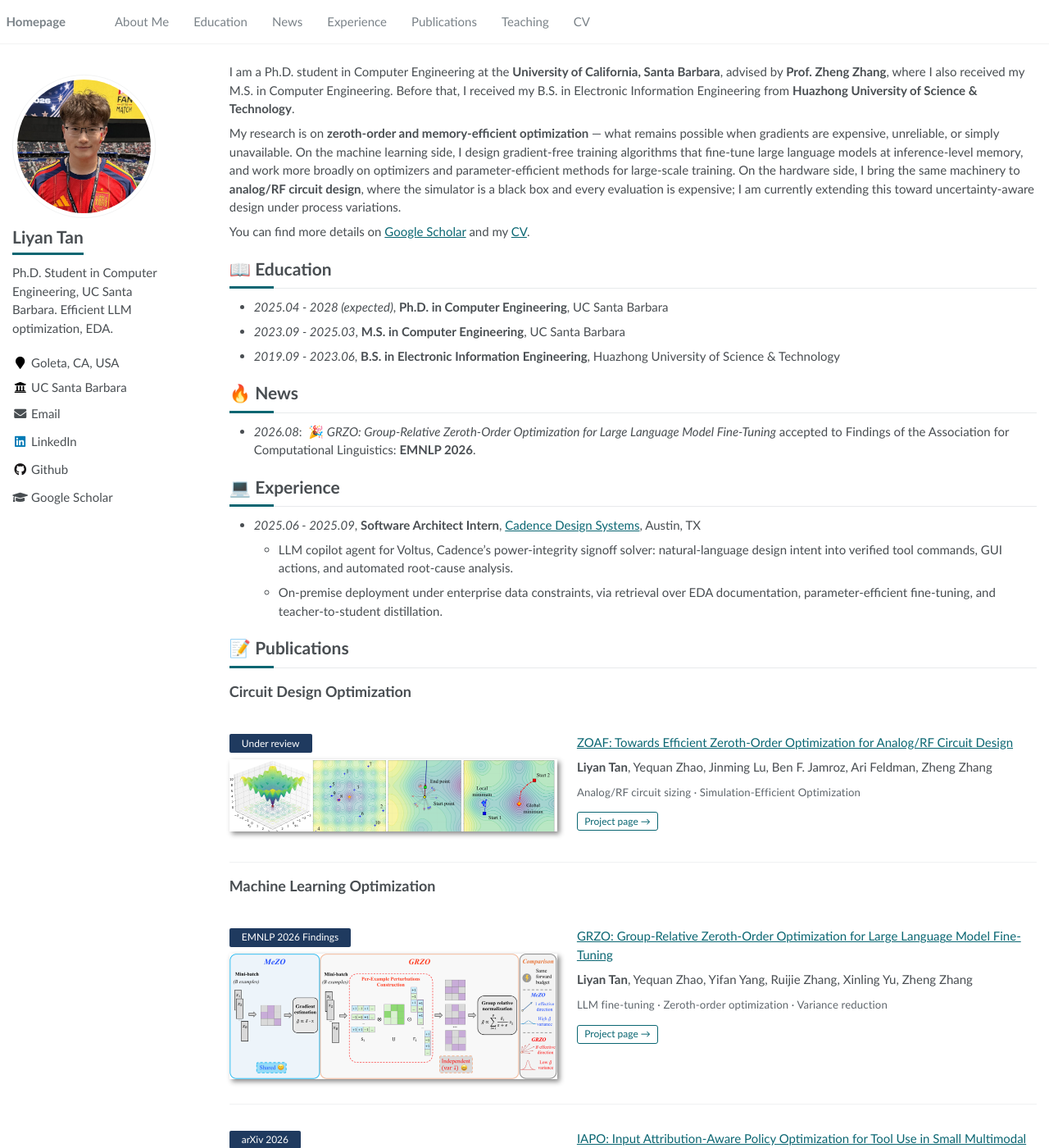
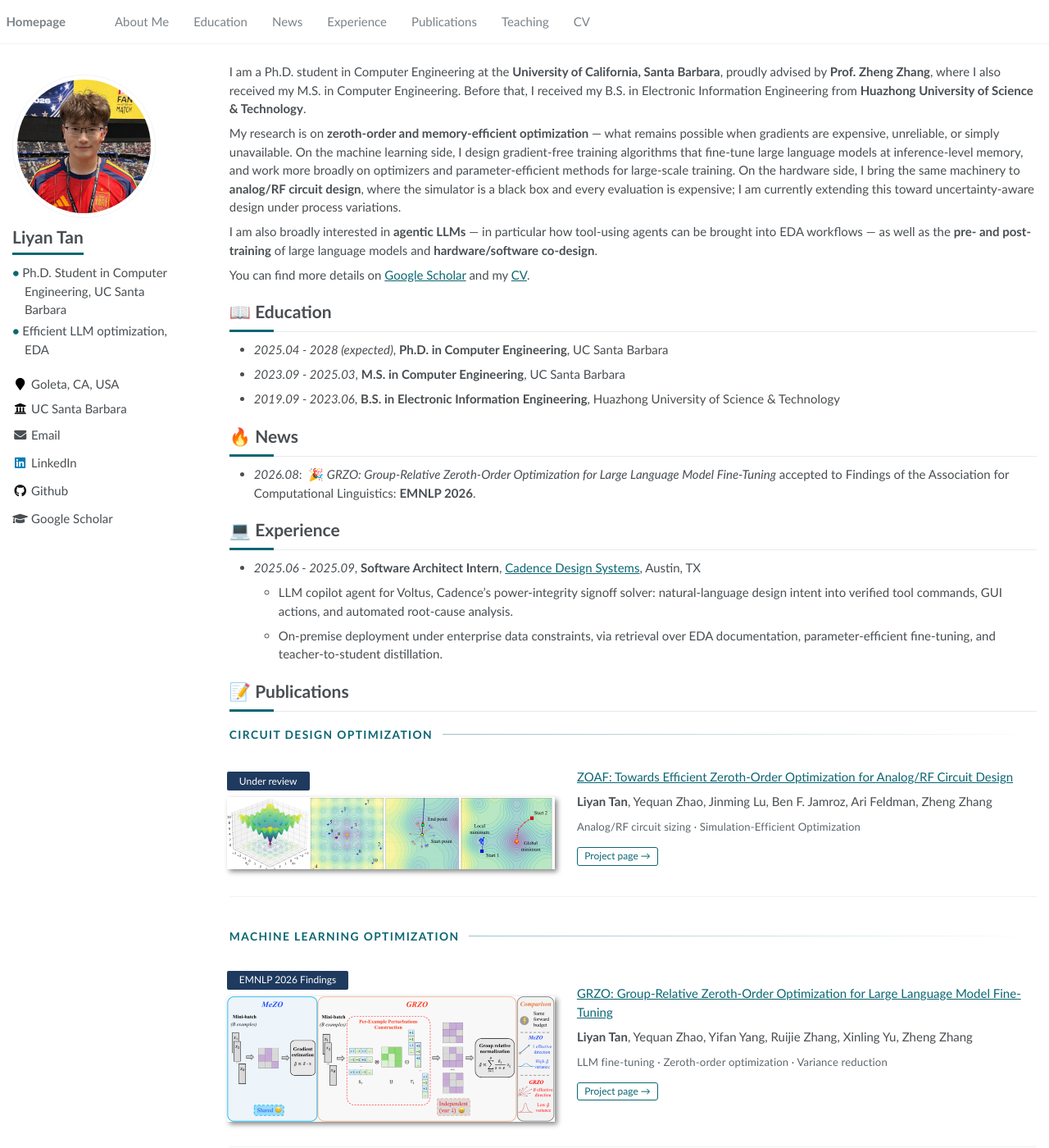
Before and after one commit to LiyanTan111/LiyanTan111.github.io, a Jekyll site: the page built from _pages/about.md, in a window 1280 px wide and 1400 px high. Shown: the whole window at 82% size. Built offline with Jekyll 4.4.1, drawn with Linux system fonts in a browser that asks for light colours.

Commit message:
Bulleted two-line bio, centered card images, distinct publication groups, GRZO drop-in claim

```diff
--- a/_config.yml
+++ b/_config.yml
@@ -23,7 +23,7 @@ baidu_site_verification  :  # get baidu_site_verification from https://ziyuan.ba
 author:
   name             : "Liyan Tan"
   avatar           : "images/profile.jpg"
-  bio              : "Ph.D. Student in Computer Engineering, UC Santa Barbara. Efficient LLM optimization, EDA."
+  bio              : "<span class='bio-line'>Ph.D. Student in Computer Engineering, UC Santa Barbara</span><span class='bio-line'>Efficient LLM optimization, EDA</span>"
   location         : "Goleta, CA, USA"
   employer         : "UC Santa Barbara"
   pubmed           :
--- a/_pages/about.md
+++ b/_pages/about.md
@@ -10,9 +10,11 @@ redirect_from:
 
 <span class='anchor' id='about-me'></span>
 
-I am a Ph.D. student in Computer Engineering at the **University of California, Santa Barbara**, advised by **Prof. Zheng Zhang**, where I also received my M.S. in Computer Engineering. Before that, I received my B.S. in Electronic Information Engineering from **Huazhong University of Science & Technology**.
+I am a Ph.D. student in Computer Engineering at the **University of California, Santa Barbara**, proudly advised by **Prof. Zheng Zhang**, where I also received my M.S. in Computer Engineering. Before that, I received my B.S. in Electronic Information Engineering from **Huazhong University of Science & Technology**.
 
 My research is on **zeroth-order and memory-efficient optimization** — what remains possible when gradients are expensive, unreliable, or simply unavailable. On the machine learning side, I design gradient-free training algorithms that fine-tune large language models at inference-level memory, and work more broadly on optimizers and parameter-efficient methods for large-scale training. On the hardware side, I bring the same machinery to **analog/RF circuit design**, where the simulator is a black box and every evaluation is expensive; I am currently extending this toward uncertainty-aware design under process variations.
+
+I am also broadly interested in **agentic LLMs** — in particular how tool-using agents can be brought into EDA workflows — as well as the **pre- and post-training** of large language models and **hardware/software co-design**.
 
 You can find more details on <a href='https://scholar.google.com/citations?user=xBvnXWsAAAAJ&hl=en'>Google Scholar</a> and my <a href='{{ site.baseurl }}/cv/'>CV</a>.
 
@@ -32,6 +34,7 @@ You can find more details on <a href='https://scholar.google.com/citations?user=
 # 📝 Publications
 
 ## Circuit Design Optimization
+{: .pub-group}
 
 <div class='paper-box'><div class='paper-box-image'><div><div class="badge">Under review</div><img src='{{ site.baseurl }}/images/zoaf.png' alt="ZOAF" width="100%"></div></div>
 <div class='paper-box-text' markdown="1">
@@ -47,6 +50,7 @@ You can find more details on <a href='https://scholar.google.com/citations?user=
 </div>
 
 ## Machine Learning Optimization
+{: .pub-group}
 
 <div class='paper-box'><div class='paper-box-image'><div><div class="badge">EMNLP 2026 Findings</div><img src='{{ site.baseurl }}/images/grzo.png' alt="GRZO" width="100%"></div></div>
 <div class='paper-box-text' markdown="1">
--- a/assets/css/main.scss
+++ b/assets/css/main.scss
@@ -43,7 +43,7 @@
 .paper-box {
     display: flex;
     justify-content: left;
-    align-items: flex-start;
+    align-items: center;
     flex-direction: row;
     flex-wrap: wrap;
     border-bottom: 1px #efefef solid;
@@ -60,6 +60,8 @@
             max-width: 400px;
             max-height: 175px;          /* 高瘦的图不至于比别的卡片大一圈 */
             width: auto;
+            margin-left: auto;
+            margin-right: auto;
             box-shadow: 3px 3px 6px #888;
             object-fit: contain;
         }
@@ -72,7 +74,7 @@
 
     @include breakpoint($medium) {
         .paper-box-image{
-            justify-content: left;
+            justify-content: center;
             min-width: 200px;
             max-width: 40%;
             order: 1;
@@ -373,3 +375,41 @@ a:hover { color: mix(#000, $accent, 22%); }
     text-decoration: none !important;
 }
 .project-link:hover { background: #0a6672; color: #fff !important; }
+
+
+/* ---------- 侧栏 bio：两行，各带一个圆点 ---------- */
+.author__bio .bio-line {
+    display: block;
+    padding-left: 1em;
+    text-indent: -1em;
+    margin-bottom: .25em;
+}
+.author__bio .bio-line::before {
+    content: '\2022\00a0';
+    color: $accent;
+    font-weight: 700;
+}
+
+/* ---------- Publications 的两个分组标题 ---------- */
+.page__content h2.pub-group {
+    display: flex;
+    align-items: center;
+    gap: .85em;
+    margin: 2.4em 0 .1em;
+    font-size: .92em;
+    font-weight: 700;
+    line-height: 1.3;
+    letter-spacing: .1em;
+    text-transform: uppercase;
+    color: $accent;
+}
+.page__content h2.pub-group::after {
+    content: '';
+    flex: 1 1 auto;
+    height: 1px;
+    background: linear-gradient(to right, rgba(10, 102, 114, .4), rgba(10, 102, 114, 0));
+}
+/* 第一个分组紧跟大标题，不需要那么大的上边距 */
+.page__content h1 + h2.pub-group { margin-top: 1.4em; }
+/* 分组内最后一张卡片不画分隔线，分组之间靠标题隔开 */
+.paper-box + h2.pub-group { margin-top: 2.8em; }
```
Also changed, not shown: _pages/papers/grzo.md (+1 -1 lines).
